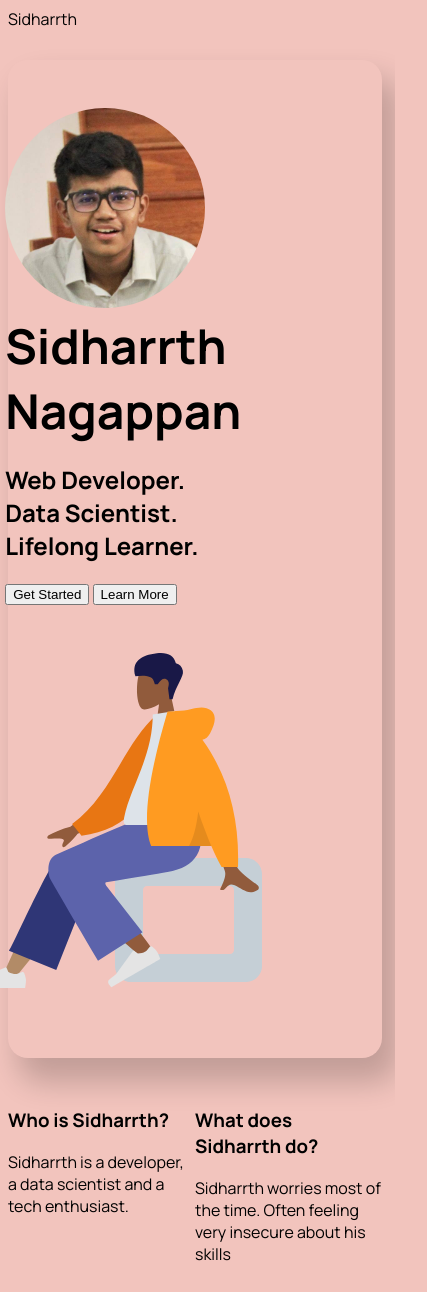
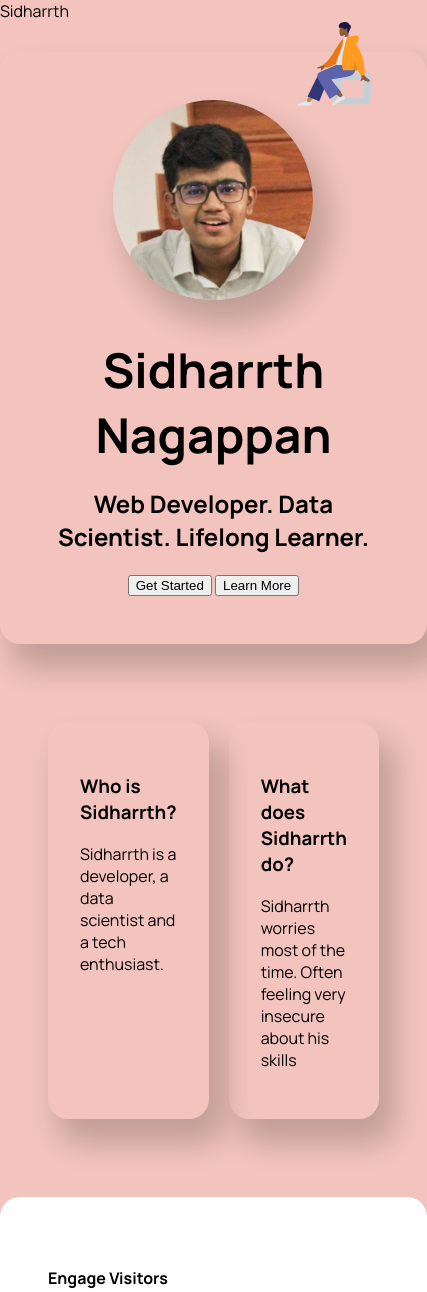
Before and after one commit to sidharrth2002/more-CSS-practice, a plain HTML site: page index.html in a window 390 px wide. Shown: the top 1292 px of the page, 427 px wide, since content can reach past the window. Drawn offline with Linux system fonts and the light colour scheme.

Commit message:
Added some shadow. Fixed media query.

```diff
--- a/assets/css/style.css
+++ b/assets/css/style.css
@@ -5,12 +5,14 @@
 body {
     background-color: #f2c4bd;
     font-family: 'Manrope', sans-serif;
+    margin: 0;
+    padding: 0;
 }
 
 #container {
     display: grid;
     margin: 0 auto;
-    grid-auto-rows: min-content;
+    /* grid-auto-rows: min-content; */
     gap: 30px;
 }
 
@@ -49,24 +51,39 @@ nav {
     padding: 3rem;
 }
 
-#top #text-headings {
-    justify-self: end;
+#text-headings {
     grid-column: 1/3;
+    /* text-align: center; */
 }
 
 #headings img {
-    width: 200px;
+    max-width: 200px;
     border-radius: 50%;
+    -webkit-box-shadow: 13px 21px 30px 3px rgba(0,0,0,0.2);
+    -moz-box-shadow: 13px 21px 30px 3px rgba(0,0,0,0.2);
+    box-shadow: 13px 21px 30px 3px rgba(0,0,0,0.2);
+    margin-bottom: 2rem;
 }
 
 h1 {
     font-size: 3.0rem;
+    font-weight: 600;
     margin: 0;
 }
 
 #description {
     display: grid;
     grid-template-columns: repeat(2, 1fr);
+    padding: 3rem;
+    column-gap: 20px;
+}
+
+#description > * {
+    border-radius: 20px;
+    padding: 2rem;
+    -webkit-box-shadow: 13px 21px 30px 3px rgba(0,0,0,0.2);
+    -moz-box-shadow: 13px 21px 30px 3px rgba(0,0,0,0.2);
+    box-shadow: 13px 21px 30px 3px rgba(0,0,0,0.2);
 }
 
 #engage-visitors {
@@ -132,6 +149,16 @@ footer ul {
 }
 
 @media screen and (max-width: 767px) {
+    #text-headings {
+        grid-column: 1/4;
+        text-align: center;
+    }
+    #main-image img{
+        position: absolute;
+        top: 10px;
+        right: 0;
+        height: 100px;
+    }
     .text-section, .photo, #main-image {
         grid-column: 1/3;
     }
```
